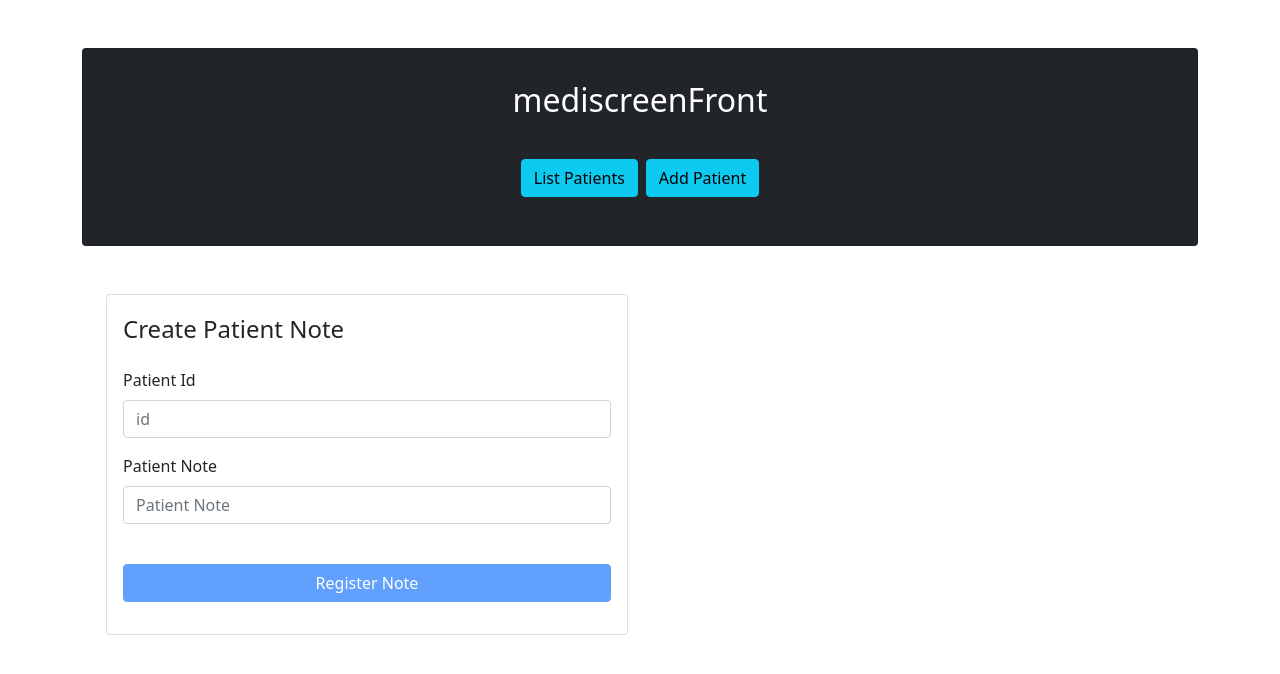
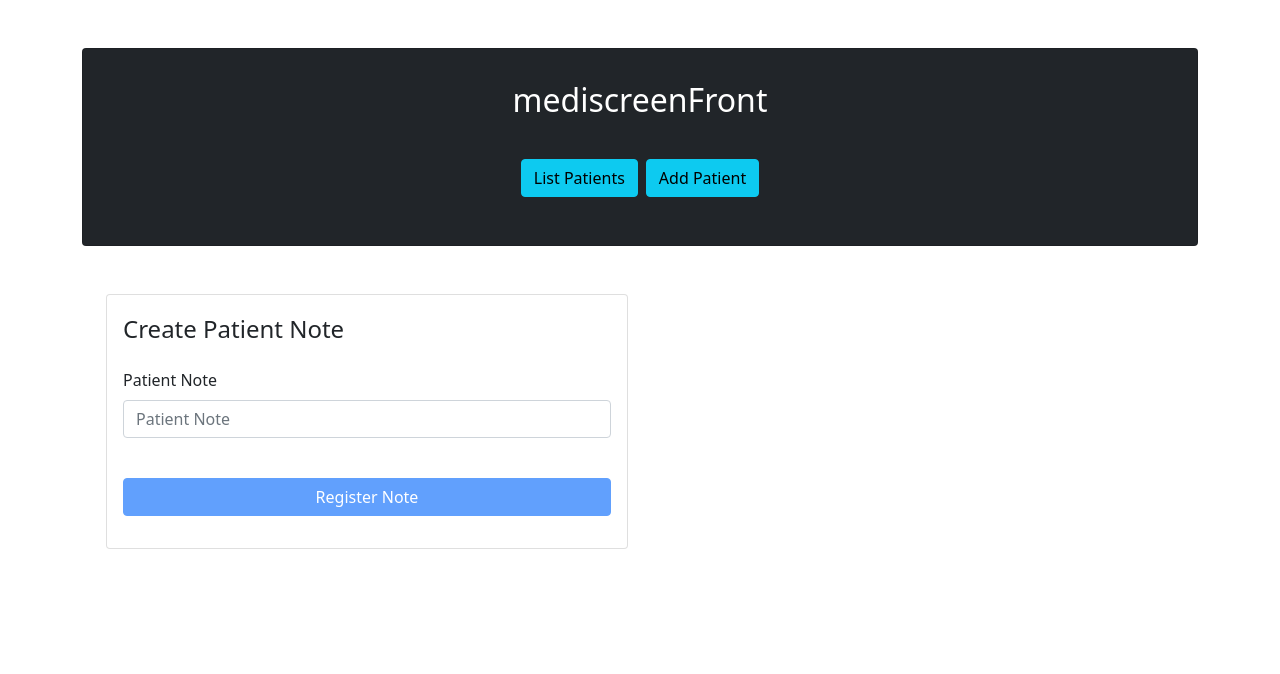
Before and after one commit to machouchou/mediscreenFront, an Angular app: page /patient-note/1 in a window 1280 px wide. Shown: the top 674 px of the page. Built offline with nearby package versions, Linux system fonts and the light colour scheme.

Commit message:
renseignement automatique de l'Id

```diff
--- a/src/app/patient-note/patient-note.component.html
+++ b/src/app/patient-note/patient-note.component.html
@@ -8,11 +8,6 @@
     <article class="card-body">
     <h4 class="card-title mb-4 mt-1">Create Patient Note</h4>
     <form [formGroup]="noteForm" (submit)="onSubmit()">
-        <div class="form-group" >
-            <label>Patient Id</label>
-                <input name="" class="form-control" placeholder="id" type="text" formControlName="id" >
-                <span *ngIf="noteForm?.get('id')?.touched && noteForm?.get('id')?.invalid" style="color: red;"></span>
-        </div> <!-- form-group// -->
         <div class="form-group">
         <label>Patient Note</label>
             <input name="" class="form-control" placeholder="Patient Note" type="text" formControlName="note" >
--- a/src/app/patient-note/patient-note.component.ts
+++ b/src/app/patient-note/patient-note.component.ts
@@ -1,6 +1,6 @@
 import { Component, OnInit } from '@angular/core';
 import { FormBuilder, FormGroup, Validators } from '@angular/forms';
-import { Router } from '@angular/router';
+import { ActivatedRoute, Router } from '@angular/router';
 import { ToastrService } from 'ngx-toastr';
 import { IPatientNote } from '../interface/patient-note';
 import { PatientNoteService } from '../service/patient-note.service';
@@ -16,11 +16,12 @@ export class PatientNoteComponent implements OnInit {
   noteForm: FormGroup;
 
   noteModel!: IPatientNote;
+  private id!: string;
 
   constructor(private formBuilder: FormBuilder, private patientNoteService: PatientNoteService,
-    private router: Router, private toastr: ToastrService) {
+    private router: Router, private toastr: ToastrService, private route: ActivatedRoute ) {
+      this.id = this.route.snapshot.params['id'];
       this.noteForm = this.formBuilder.group({
-        id: ['', Validators.required],
         note: ['', Validators.required],
     });
   }
@@ -31,7 +32,7 @@ ngOnInit() {
   onSubmit() {
     console.log('bonjour');
     this.noteModel={
-      "patientId":this.noteForm.get('id')!.value,
+      "patientId": this.id,
       "note":this.noteForm.get('note')!.value
     }
 
```
